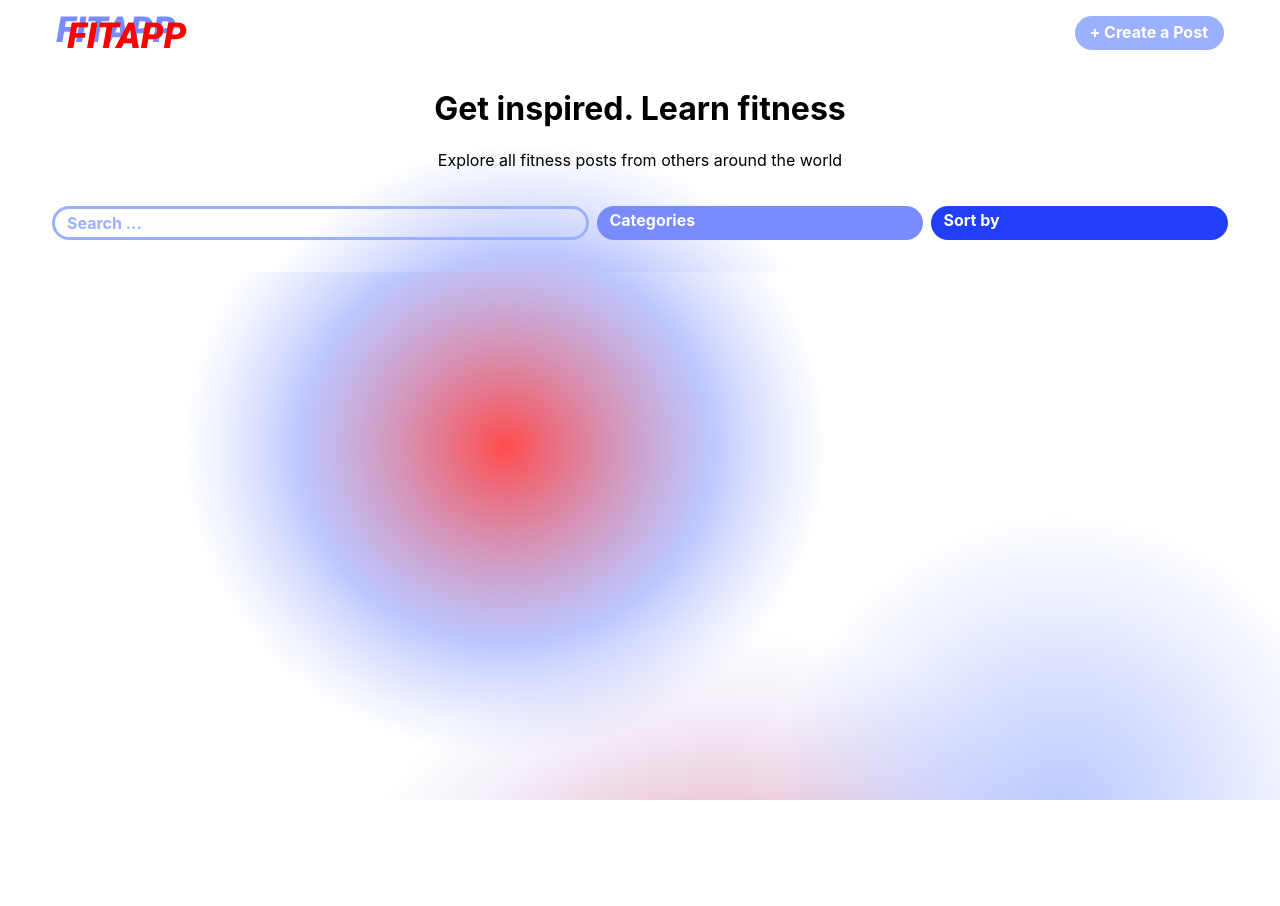
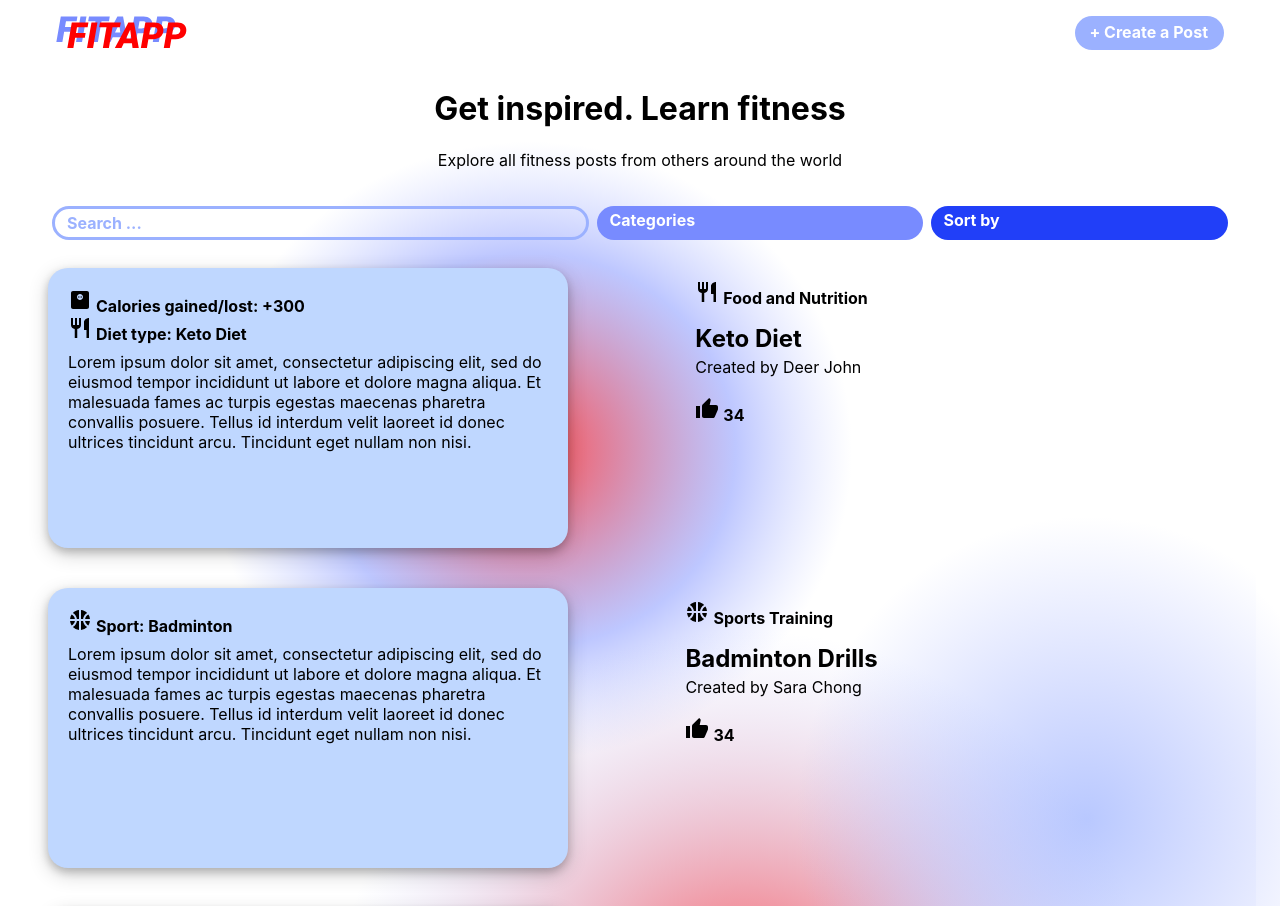
Before and after one commit to allenchen0705/fitapp, a React (Create React App) app in the folder my-app/: page / in a window 1280 px wide. Shown: the top 906 px of the page. Before the commit the page ends 800 px from the top, so only its background shows below. Built offline with nearby package versions, Linux system fonts and the light colour scheme.

Commit message:
added temporary blog posts

```diff
--- /dev/null
+++ b/my-app/src/BlogPost.css
@@ -0,0 +1,47 @@
+:root {
+    --darkestBlue: #213FF8;
+    --darkBlue: #788BFF;
+    --blue: #9BB1FF;
+    --lightBlue: #BFD7FF;
+    --white: #ffffff;
+    --black: #000000;
+}
+
+.grid-blog {
+    display: grid;
+    grid-template-columns: auto auto;
+    width: 80%
+}
+
+.square {
+    border-radius: 20px;
+    background-color: var(--lightBlue);
+    padding: 20px;
+    height: 240px;
+    width: 480px;
+    box-shadow:  0 4px 8px 0 rgba(0, 0, 0, 0.2), 0 6px 20px 0 rgba(0, 0, 0, 0.19);
+}
+
+.reviews {
+    padding: 12px;
+}
+
+.display-icon {
+    margin-left: 4px;
+    font-weight: bold;
+}
+
+.post-name {
+    font-weight: bold;
+    font-size: 150%;
+    padding-bottom: 4px;
+    padding-top: 16px;
+}
+
+.post-author {
+    padding-bottom: 16px;
+}
+
+.blurb {
+    margin-top: 8px;
+}
--- /dev/null
+++ b/my-app/src/BlogPost.js
@@ -0,0 +1,91 @@
+import "./BlogPost.css";
+
+import { ReactComponent as Diet } from "./assets/restaurant_black_24dp.svg";
+import { ReactComponent as Calories } from "./assets/monitor_weight_black_24dp.svg";
+import { ReactComponent as Like } from "./assets/thumb_up_black_24dp.svg";
+import { ReactComponent as Sport } from "./assets/sports_basketball_black_24dp.svg";
+import { ReactComponent as Time } from "./assets/schedule_black_24dp.svg";
+import { ReactComponent as Strength } from "./assets/fitness_center_black_24dp (1).svg";
+
+function BlogPost({
+  title,
+  author,
+  category,
+  calories,
+  caloriesName,
+  diet,
+  dietName,
+  sport,
+  sportName,
+  strength,
+  strengthName,
+  time,
+  timeName,
+  blurb,
+}) {
+  // const setBgColour = () => {
+  //   const randomColor = Math.floor(Math.random() * 16777215).toString(16);
+  //   document.getElementById("square").style.backgroundColor = "#" + randomColor;
+  //   // color.innerHTML = "#" + randomColor;
+  // };
+  // setBgColour();
+
+  return (
+    <div>
+      <div className="grid-blog">
+        <div className="square">
+          {time && (
+            <>
+              <Time />
+              <span className="display-icon">{`Time of exercise: ${timeName}`}</span>
+              <br />
+            </>
+          )}
+          {strength && (
+            <>
+              <Strength />
+              <span className="display-icon">{`Type of exercise: ${strengthName}`}</span>
+              <br />
+            </>
+          )}
+          {sport && (
+            <>
+              <Sport />
+              <span className="display-icon">{`Sport: ${sportName}`}</span>
+              <br />
+            </>
+          )}
+          {calories && (
+            <>
+              <Calories />
+              <span className="display-icon">{`Calories gained/lost: ${caloriesName}`}</span>
+              <br />
+            </>
+          )}
+          {diet && (
+            <>
+              <Diet />
+              <span className="display-icon">{`Diet type: ${dietName}`}</span>
+              <br />
+            </>
+          )}
+          <p className="blurb">{blurb}</p>
+        </div>
+        <div className="reviews">
+          {diet === true && <Diet />}
+          {strength === true && <Strength />}
+          {sport === true && <Sport />}
+          <span className="display-icon">{category}</span>
+          <p className="post-name">{title}</p>
+          <span className="post-author">{`Created by ${author}`}</span>
+          <br />
+          <br />
+          <Like />
+          <span className="display-icon">34</span>
+        </div>
+      </div>
+    </div>
+  );
+}
+
+export default BlogPost;
--- a/my-app/src/CreatePost.css
+++ b/my-app/src/CreatePost.css
@@ -6,6 +6,7 @@
     --white: #ffffff;
     --black: #000000;
 }
+
 body {
     background-image: url('assets/background.svg');
     padding: 4px 24px;
--- a/my-app/src/Home.css
+++ b/my-app/src/Home.css
@@ -34,12 +34,6 @@ a:hover {
 
 .logo {
     margin-left: auto;
-}
-
-.explore {
-    color: var(--darkBlue);
-    font-weight: bold;
-    margin-left: 12px;
 }
 
 .create {
--- a/my-app/src/Home.js
+++ b/my-app/src/Home.js
@@ -1,5 +1,6 @@
 import "./Home.css";
 import { ReactComponent as Logo } from "./assets/logo.svg";
+import BlogPost from "./BlogPost";
 
 function Home() {
   return (
@@ -27,6 +28,50 @@ function Home() {
           <p>Sort by</p>
         </div>
       </section>
+      <section>
+        <BlogPost
+          title="Keto Diet"
+          author="Deer John"
+          category="Food and Nutrition"
+          calories={true}
+          caloriesName="+300"
+          diet={true}
+          dietName="Keto Diet"
+          blurb="Lorem ipsum dolor sit amet, consectetur adipiscing elit, sed do eiusmod tempor incididunt ut labore et dolore magna aliqua. Et malesuada fames ac turpis egestas maecenas pharetra convallis posuere. Tellus id interdum velit laoreet id donec ultrices tincidunt arcu. Tincidunt eget nullam non nisi."
+        />
+        <br />
+        <br />
+        <BlogPost
+          title="Badminton Drills"
+          author="Sara Chong"
+          category="Sports Training"
+          calories={false}
+          caloriesName=""
+          diet={false}
+          dietName=""
+          sport={true}
+          sportName="Badminton"
+          blurb="Lorem ipsum dolor sit amet, consectetur adipiscing elit, sed do eiusmod tempor incididunt ut labore et dolore magna aliqua. Et malesuada fames ac turpis egestas maecenas pharetra convallis posuere. Tellus id interdum velit laoreet id donec ultrices tincidunt arcu. Tincidunt eget nullam non nisi."
+        />
+        <br />
+        <br />
+        <BlogPost
+          title="Leg Day for Days"
+          author="Alen Chan"
+          category="Strength Training"
+          calories={false}
+          caloriesName=""
+          diet={false}
+          dietName=""
+          time={true}
+          timeName="2 hours"
+          strength={true}
+          strengthName="Leg Training"
+          blurb="Lorem ipsum dolor sit amet, consectetur adipiscing elit, sed do eiusmod tempor incididunt ut labore et dolore magna aliqua. Et malesuada fames ac turpis egestas maecenas pharetra convallis posuere. Tellus id interdum velit laoreet id donec ultrices tincidunt arcu. Tincidunt eget nullam non nisi."
+        />
+        <br />
+        <br />
+      </section>
     </body>
   );
 }
```
Also changed, not shown: my-app/src/assets/background.svg, my-app/src/assets/thumb_up_black_24dp.svg (added).
